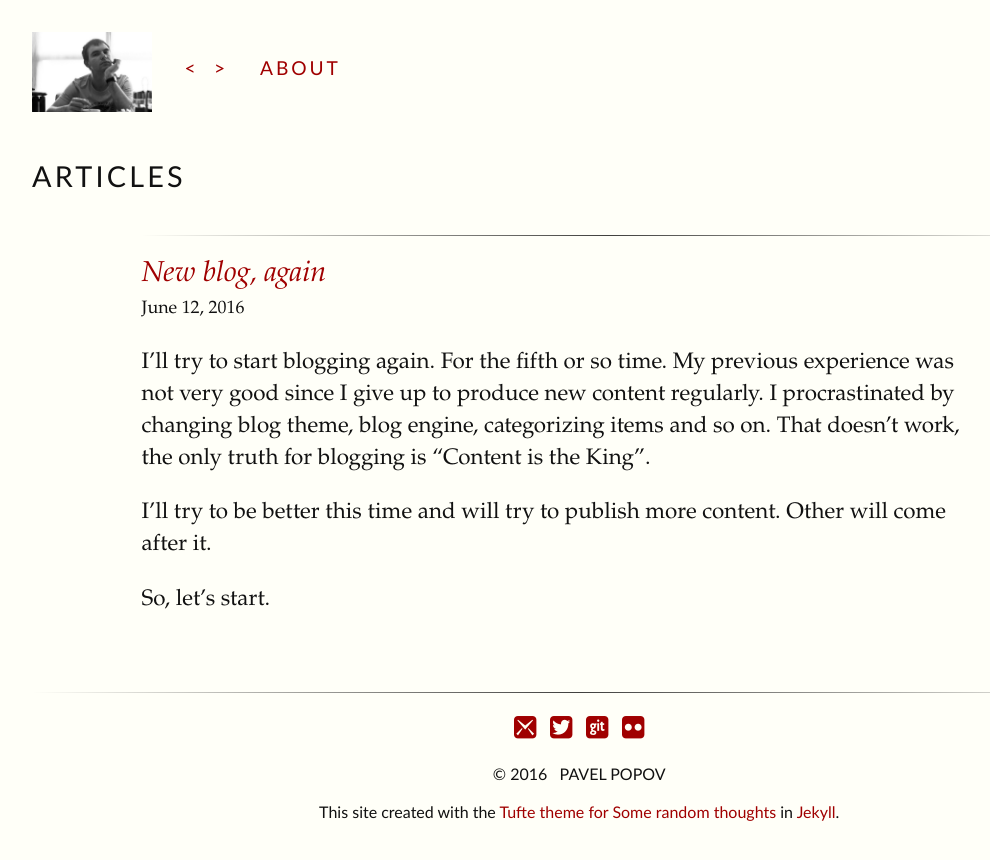
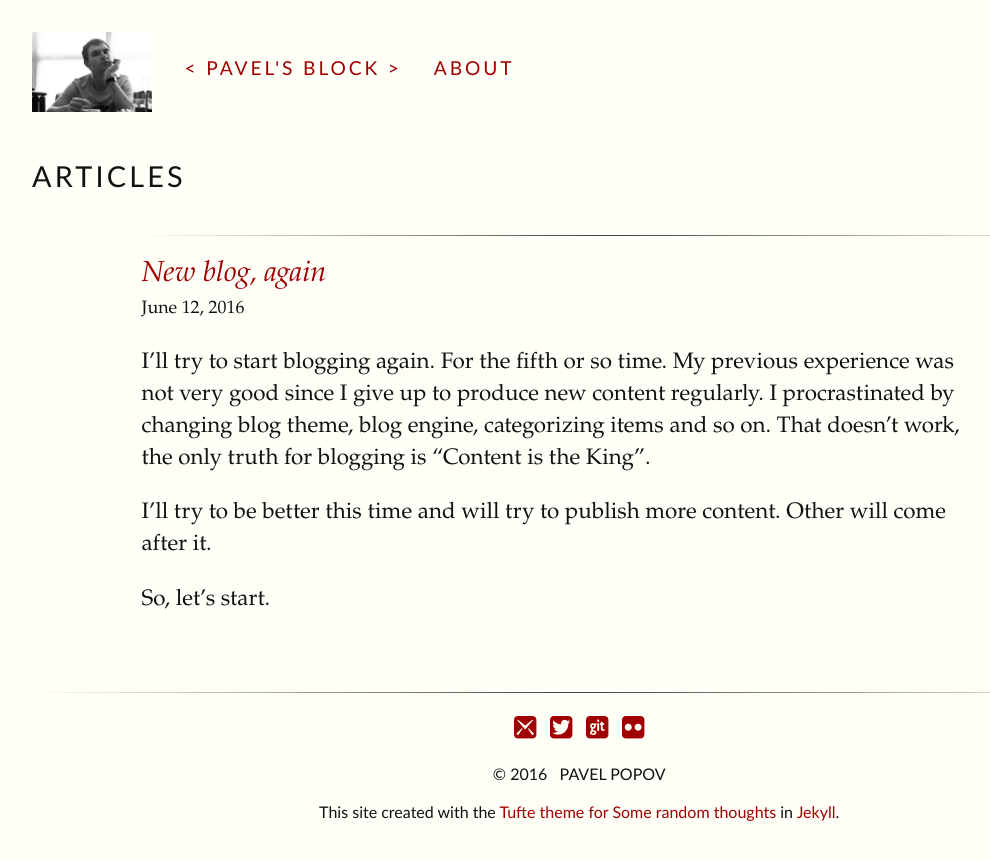
Before and after one commit to pavel-popov/pavel-popov.github.io, a Jekyll site: the page built from index.html, in a window 1280 px wide. Shown: the top 860 px of the page, without its empty margins (32-1022 px from the left). Built offline with Jekyll 4.4.1, drawn with Linux system fonts in a browser that asks for light colours.

Commit message:
Change title at index.html

```diff
--- a/index.html
+++ b/index.html
@@ -1,4 +1,5 @@
 ---
+title: Pavel's block
 layout: full-width
 ---
 
```
